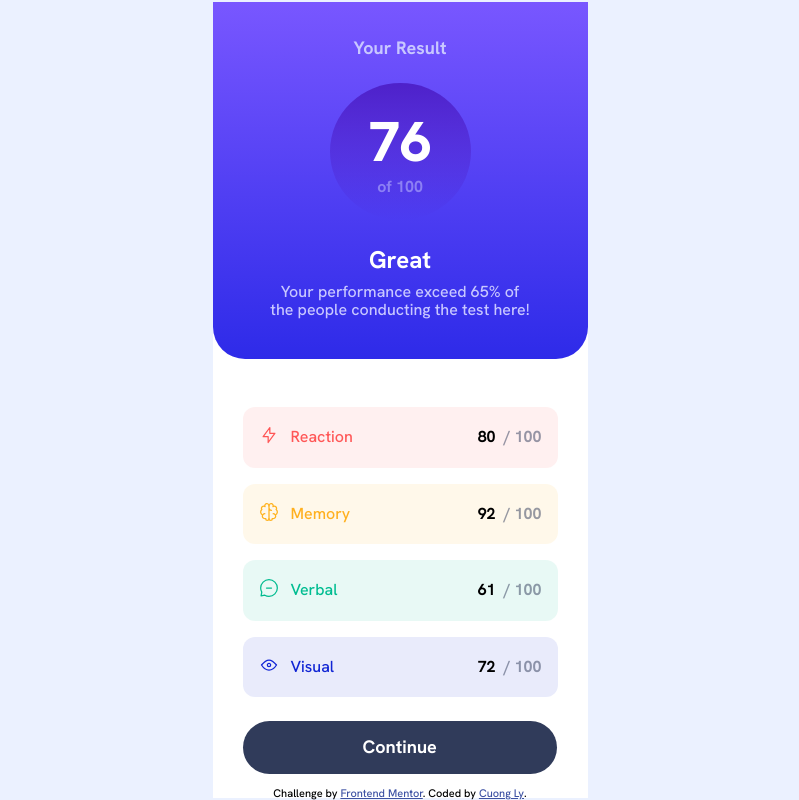
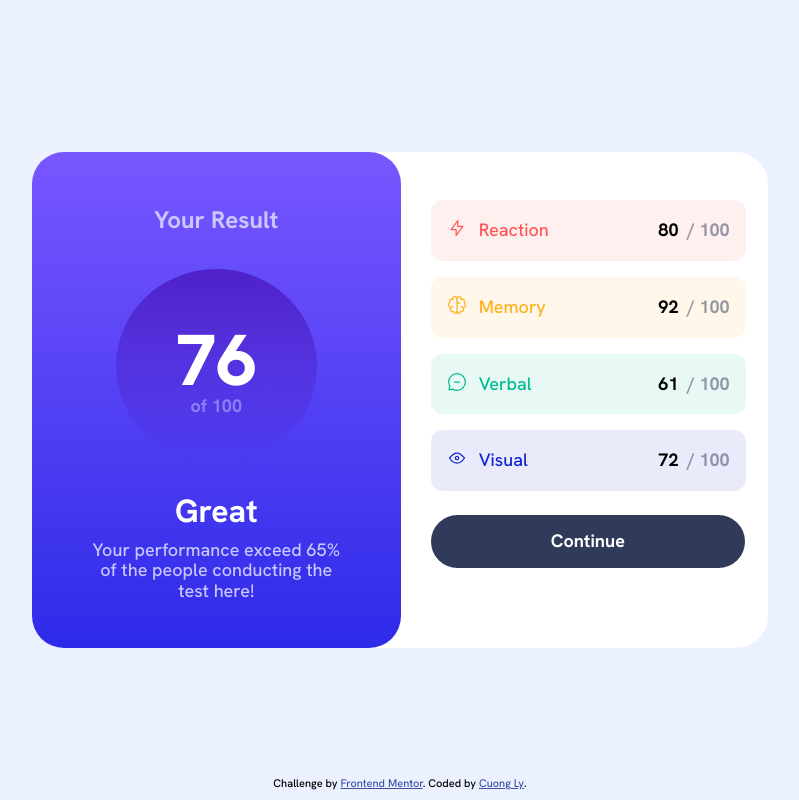
Before and after one commit to cuonglyy/results-summary-component, a plain HTML site: page index.html in a window 1280 px wide. Shown: the whole page, without its empty margins (240-1039 px from the left). Drawn offline with Linux system fonts and the light colour scheme.

Commit message:
Styling desktop results component

```diff
--- a/styles/styles.css
+++ b/styles/styles.css
@@ -63,11 +63,6 @@ body {
     background-color: var(--white);
 }
 
-#results {
-    padding: 2.4rem 0 4rem 0;
-    background: linear-gradient(var(--light-slate-blue), var(--light-royal-blue));
-    border-radius: 0 0 3.2rem 3.2rem;
-}
 
 .text-center {
     text-align: center;
@@ -77,6 +72,12 @@ body {
 /*
     =========== RESULTS SECTION ===========
 */
+
+#results {
+    padding: 2.4rem 0 4rem;
+    background: linear-gradient(var(--light-slate-blue), var(--light-royal-blue));
+    border-radius: 0 0 3.2rem 3.2rem;
+}
 
 .results__header {
     font-weight: 700;
@@ -219,6 +220,46 @@ button[type="button"]:active {
     background: linear-gradient(var(--light-slate-blue), var(--light-royal-blue));
 }
 
+
+/*
+    ====================== DESKTOP DESIGN ======================
+*/
+@media only screen and (min-width: 680px) {
+    #container {
+        flex-direction: row;
+        max-width: 73.6rem;
+        border-radius: 3.2rem;
+        font-size: 1.8rem;
+    }
+
+    /*
+        =========== RESULTS SECTION ===========
+    */
+
+    #results {
+        padding: 3.8rem 0 4.6rem;
+        border-radius: 3.2rem;
+    }
+
+    .results__header {
+        font-size: 2.4rem;
+    }
+
+    .score {
+        margin: 3.5rem 8.4rem 2.8rem;
+        padding: 5.5rem 6rem 4.6rem;
+    }
+
+    .score-number {
+        font-size: 7.2rem;
+    }
+
+    .header--secondary {
+        font-size: 3.2rem;
+        line-height: 4.1rem;
+    }
+}
+
 /*
     ============ FOOTER ============
 */
@@ -226,6 +267,7 @@ footer {
     font-size: 11px;
     position: absolute;
     bottom: 0;
+    margin-bottom: 1rem;
 }
 
 footer a {
```
